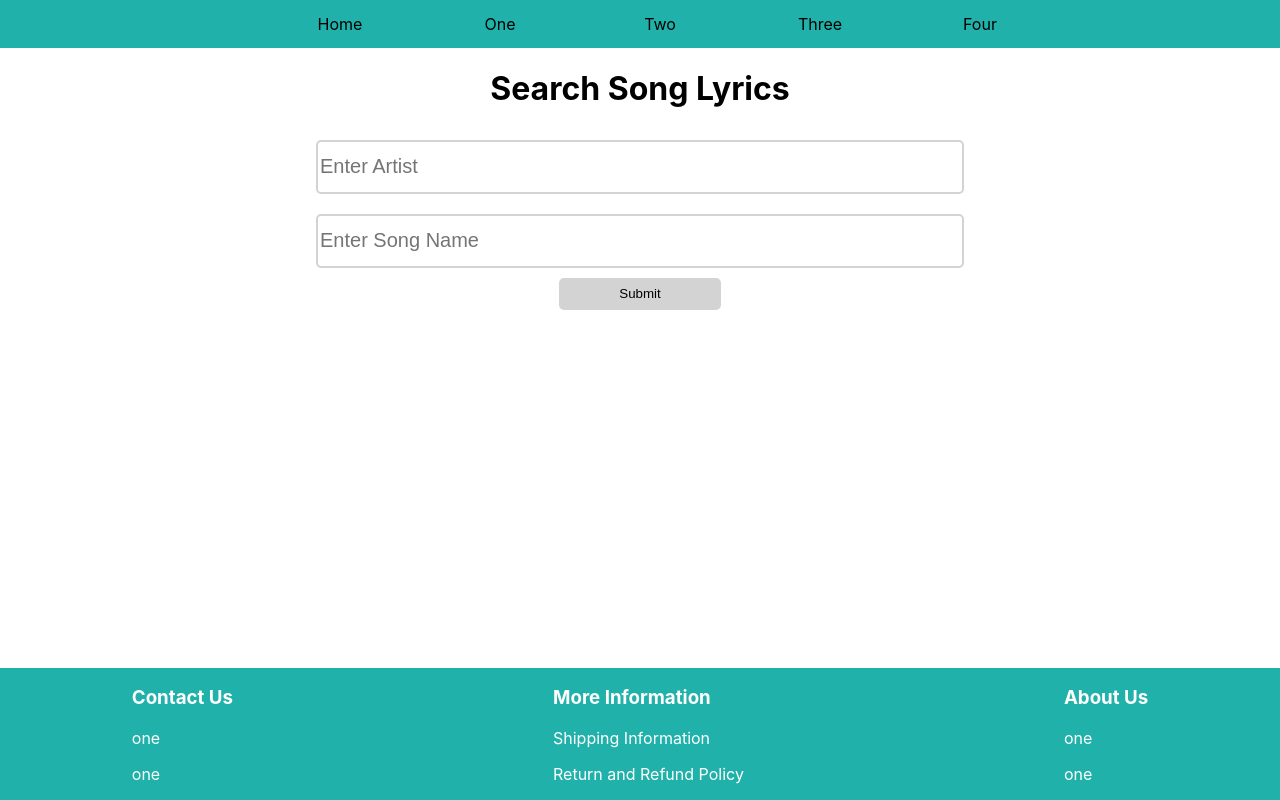
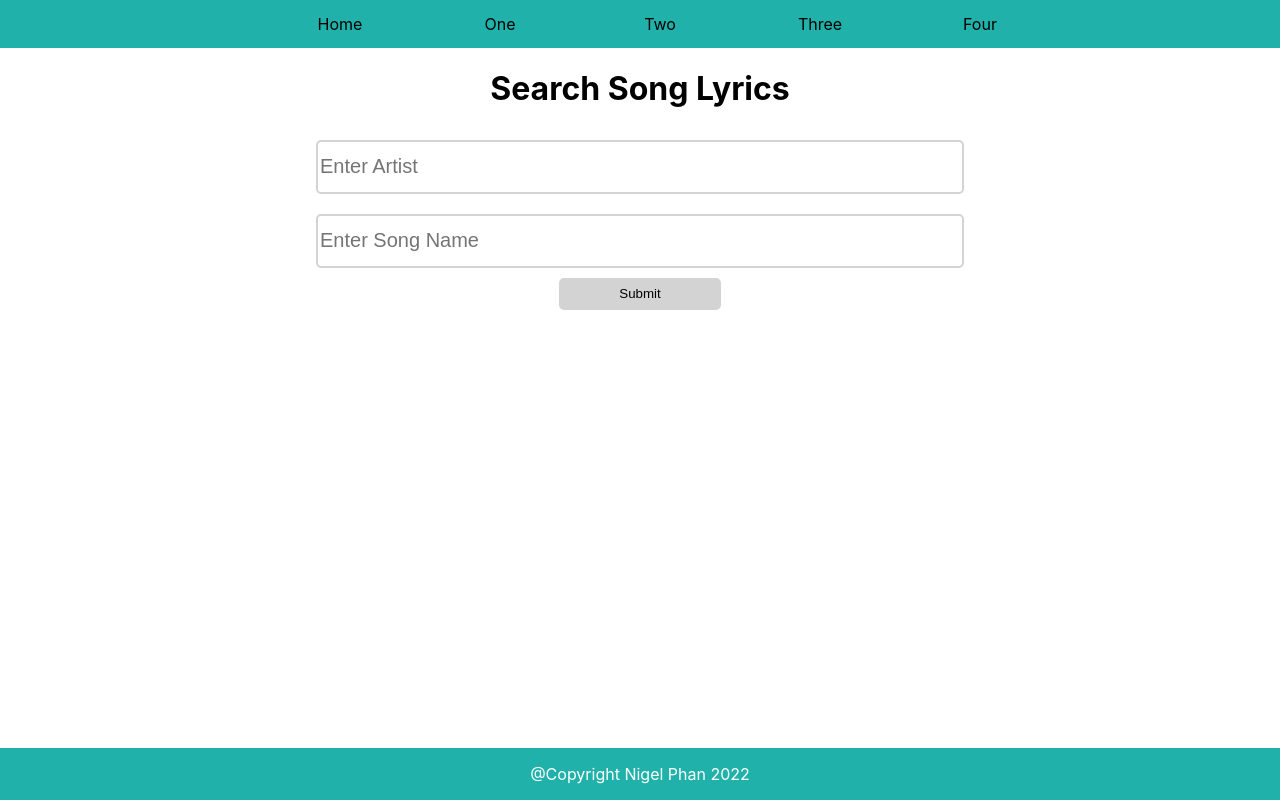
Before and after one commit to nigelph/lyrics-website, a React (Create React App) app: page / in a window 1280 px wide. Built offline with nearby package versions, Linux system fonts and the light colour scheme.

Commit message:
updated footer

```diff
--- a/src/components/Footer/Footer.js
+++ b/src/components/Footer/Footer.js
@@ -6,30 +6,7 @@ export default function Footer() {
         <footer className={footerStyle['footer-container']}>
             <div className={footerStyle['footer-content-container']}>
                 <div>
-                    <h3>Contact Us</h3>
-
-                    <a href="https://google.com">
-                        <p>one</p>
-                    </a>
-                    <a href="#">
-                        <p>one</p>
-                    </a>
-                </div>
-                <div>
-                    <h3>More Information</h3>
-                    <a href="#">
-                        <p>Shipping Information</p>
-                    </a>  <a href="#">
-                        <p>Return and Refund Policy</p>
-                    </a>
-                </div>
-                <div>
-                    <h3>About Us</h3>
-                    <a href="#">
-                        <p>one</p>
-                    </a>  <a href="#">
-                        <p>one</p>
-                    </a>
+                    <p>@Copyright Nigel Phan 2022</p>
                 </div>
             </div>
         </footer>
```
